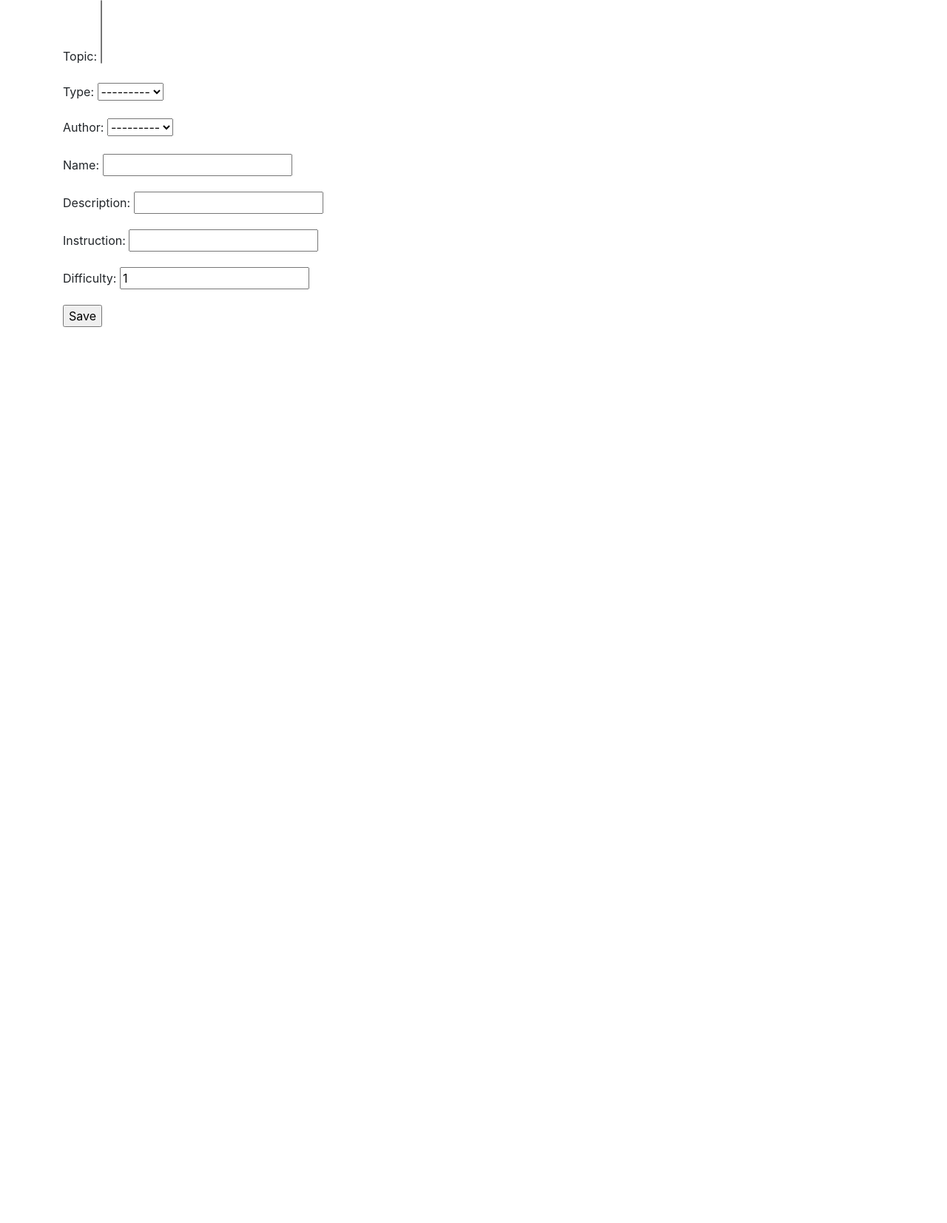
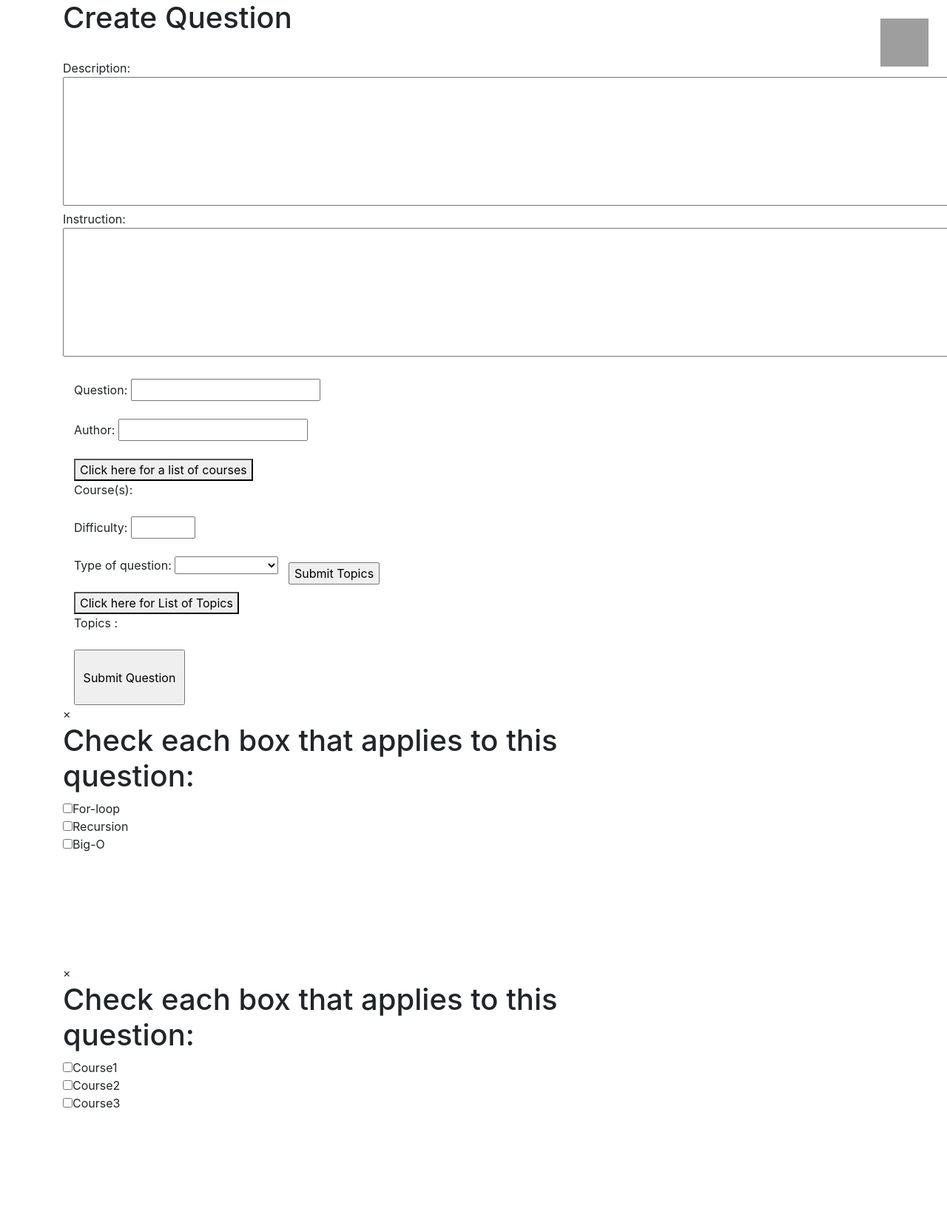
Before and after one commit to jmaloyjr/CISC475-Project, a Django app: template QCS/Question/templates/question_create.html in a window 1280 px wide; the page is wider, and only the part inside the window is pictured. Shown: that part at 74% size. Before the commit the page ends 442 px from the top of that part, so only its background shows below. Run offline with Django 3.2, Linux system fonts and the light colour scheme; the template is opened without the code that fills it: values that come from a table or form of the project are taken from there, others are empty; some libraries are stand-ins or nearby versions; grey boxes are pictures that could not be loaded.

Commit message:
added django expressions to create

```diff
--- a/QCS/Question/templates/question_create.html
+++ b/QCS/Question/templates/question_create.html
@@ -1,11 +1,120 @@
 {% extends 'base.html' %}
 
-{% block title %}Question Create{% endblock %}
+{% block title %}Create New Question{% endblock %}
+{% block content %}
+{% csrf_token %}
+<body >
+    <h1> Create Question </h1>
+    <div class="rows">
+        <br>
+        <div> Description:</div>
+        <textarea placeholder="Please enter the Description for this question" rows="7" cols="175">
+        </textarea>
 
-{% block content %}
-    <form method="POST">
-        {% csrf_token %}
-        {{ form.as_p }}
-        <input type="submit" value="Save">
-    </form>
+        <div> Instruction: </div>
+        <textarea placeholder="BLAH BLAGH BLAJ" rows="7" cols="175"> </textarea>
+    </div>
+    <div class = "col-lg-4">
+        <br>
+        <div> Question: <input style="color:black;" type="text" width=""> </div>
+        <br>
+        <div>Author: <input style="color:black;" type="text"></div>
+        <br>
+        <button  type="button" data-toggle="modal" data-target="#example"
+            onclick="document.getElementById('id02').style.display = 'block' ">
+            Click here for a list of courses </button>
+        <div id ="Courses">Course(s): </div>
+        <br>
+        <div> Difficulty: <input style="color:black;" type="number" min="0" max="10"> </div>
+        <br>
+        <div style="border: 2px;border-color: black;"> Type of question:
+            <select id="TypeList" style="color:black;">
+                <option value=""> </option>
+                <option value="Multiple Choice">Multiple Choice</option>
+                <option value="Short Answer">Short Answer</option>
+                <option value="Matching">Matching</option>
+            </select>
+        </div>
+
+        <br>
+        <button type="button" data-toggle="modal" data-target="#example"
+            onclick="document.getElementById('id01').style.display = 'block' "
+            >Click here for List of
+            Topics </button>
+            <div id = 'Topics'>Topics :</div>
+        <br>
+        <div><input style = "height:75px;width: 150px;"type="Submit" value="Submit Question"
+            ></div>
+
+    </div>
+
+    <div id="id01" class="w3-modal">
+        <div class="w3-modal-content">
+            <div class="w3-container" style="height:350px;width: 800px;">
+                <span onclick="document.getElementById('id01').style.display='none'"
+                    class="w3-button w3-display-topright">&times;</span>
+                <h1>Check each box that applies to this question:</h1>
+                <div id = "topic_list">
+                <input class=checkbox type="checkbox" value= "For-loop">For-loop <br>
+                <input class=checkbox type="checkbox" value= "Recursion">Recursion<br>
+                <input class=checkbox type="checkbox" value = "Big-O">Big-O<br>
+                <input id=store_topic type="submit" style="position: absolute;bottom: 10px; left:390px"
+                    value="Submit Topics" onclick="printtopics()" style="right:20px;">
+                </div>
+            </div>
+        </div>
+    </div>
+    <div id="id02" class="w3-modal">
+        <div class="w3-modal-content">
+            <div id=loopdiv class="w3-container" style="height:350px;width: 800px;">
+                <span onclick="document.getElementById('id02').style.display='none'"
+                    class="w3-button w3-display-topright">&times;</span>
+                <h1>Check each box that applies to this question:</h1>
+                <div id = course_list>
+                    <input class=checkbox value= "course1" type="checkbox">Course1<br>
+                    <input class=checkbox value= "course2" type="checkbox">Course2<br>
+                    <input class=checkbox type="checkbox" value="course3">Course3<br>
+                </div>
+                <input id=store_topic type="submit" style="position: absolute;bottom: 10px; left:390px"
+                    value="Submit Topics" onclick="printcourses()">
+            </div>
+        </div>
+    </div>
+    <div>
+        <img src="https://i0.wp.com/fanapeel.com/wp-content/uploads/logo_-university-of-delaware-fightin-blue-hens-ud.png?ssl=1"
+            style="height: 65px; width: 65px;position: absolute;top: 25px;right: 25px;">
+    </div>
+
+
+</body>
 {% endblock %}
+
+{% block script %}
+<script>
+    function printcourses(){
+        var list = document.getElementById("course_list");
+        var values = list.getElementsByTagName("input");
+        document.getElementById("Courses").innerHTML = "Courses: ";
+        for(var i = 0; i < values.length;i++){
+            var tmp = values[i];
+            if(tmp.checked == 1){
+                document.getElementById("Courses").innerHTML += tmp.value + " ";
+            }
+        }
+        document.getElementById('id02').style.display = 'none';
+    }
+    function printtopics(){
+        var list = document.getElementById("topic_list");
+        var values = list.getElementsByTagName("input");
+        document.getElementById("Topics").innerHTML = "Topics: ";
+        for(var i = 0; i < values.length;i++){
+            var tmp = values[i];
+            if(tmp.checked == 1){
+                document.getElementById("Topics").innerHTML += tmp.value + " ";
+            }
+        }
+        document.getElementById('id01').style.display = 'none';
+    }
+
+</script>
+{% endblock %}
```
